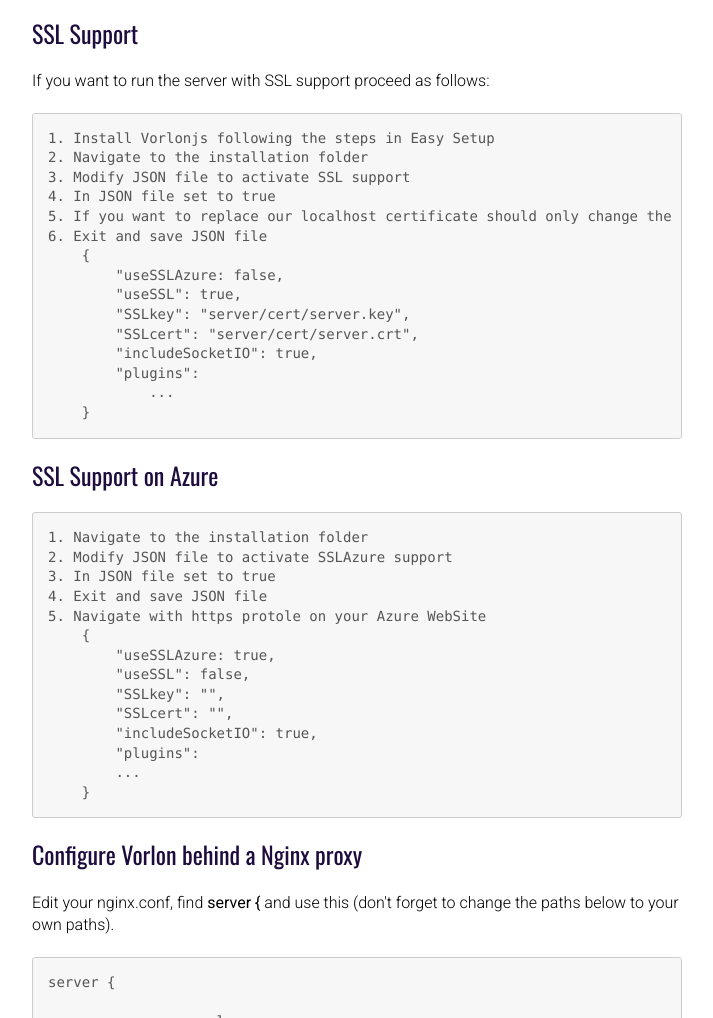
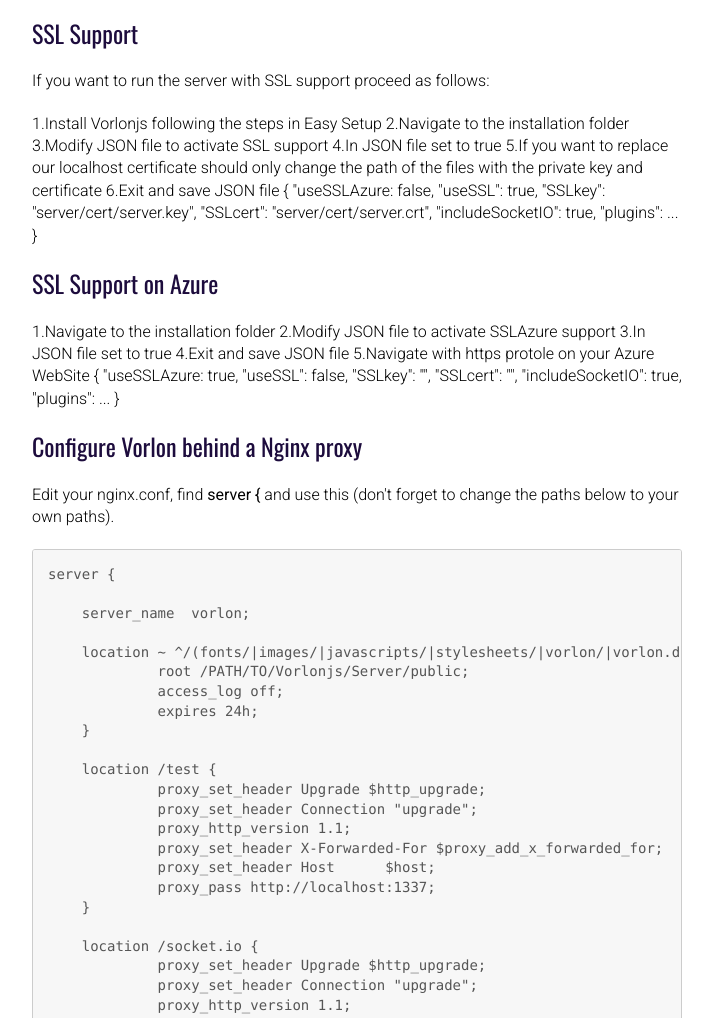
Before and after one commit to MicrosoftDX/VorlonJSWeb, a website: page documentation/index.html in a window 1280 px wide. Shown: the part 3728-4746 px from the top of the page, without its empty margins (408-1121 px from the left). Drawn offline with nearby package versions, Linux system fonts and the light colour scheme.

Commit message:
Fix SSL Documentation

```diff
--- a/documentation/index.html
+++ b/documentation/index.html
@@ -169,12 +169,12 @@
 <p>This allows you to configure a remote Vorlon.js dashboard without risking everyone to access it.</p>
 <a name="ssl-support"></a><h2 id="ssl-support">SSL Support</h2>
 <p>If you want to run the server with SSL support proceed as follows:</p>
-<pre><code>1. Install Vorlonjs following the steps in Easy Setup
-2. Navigate to the installation folder
-3. Modify JSON file to activate SSL support
-4. In JSON file set to true
-5. If you want to replace our localhost certificate should only change the path of the files with the private key and certificate
-6. Exit and save JSON file
+<p>1.Install Vorlonjs following the steps in Easy Setup
+2.Navigate to the installation folder
+3.Modify JSON file to activate SSL support
+4.In JSON file set to true
+5.If you want to replace our localhost certificate should only change the path of the files with the private key and certificate
+6.Exit and save JSON file
         {
             "useSSLAzure: false,
             "useSSL": true,
@@ -183,13 +183,13 @@
             "includeSocketIO": true,
             "plugins":
                 ...
-    }
-</code></pre><a name="ssl-support-on-azure"></a><h2 id="ssl-support-on-azure">SSL Support on Azure</h2>
-<pre><code>1. Navigate to the installation folder
-2. Modify JSON file to activate SSLAzure support
-3. In JSON file set to true
-4. Exit and save JSON file
-5. Navigate with https protole on your Azure WebSite
+        }</p>
+<a name="ssl-support-on-azure"></a><h2 id="ssl-support-on-azure">SSL Support on Azure</h2>
+<p>1.Navigate to the installation folder
+2.Modify JSON file to activate SSLAzure support
+3.In JSON file set to true
+4.Exit and save JSON file
+5.Navigate with https protole on your Azure WebSite
         {
             "useSSLAzure: true,
             "useSSL": false,
@@ -198,8 +198,8 @@
             "includeSocketIO": true,
             "plugins":
             ...
-    }
-</code></pre><a name="configure-vorlon-behind-a-nginx-proxy"></a><h2 id="configure-vorlon-behind-a-nginx-proxy">Configure Vorlon behind a Nginx proxy</h2>
+        }</p>
+<a name="configure-vorlon-behind-a-nginx-proxy"></a><h2 id="configure-vorlon-behind-a-nginx-proxy">Configure Vorlon behind a Nginx proxy</h2>
 <p>Edit your nginx.conf, find <strong>server {</strong> and use this (don't forget to change the paths below to your own paths).</p>
 <pre><code>server {
 
```
Also changed, not shown: data/documentation.json (+1 -1 lines), documentation/installation.md (+11 -11 lines). Lines whose indentation alone changed are shown as unchanged.
